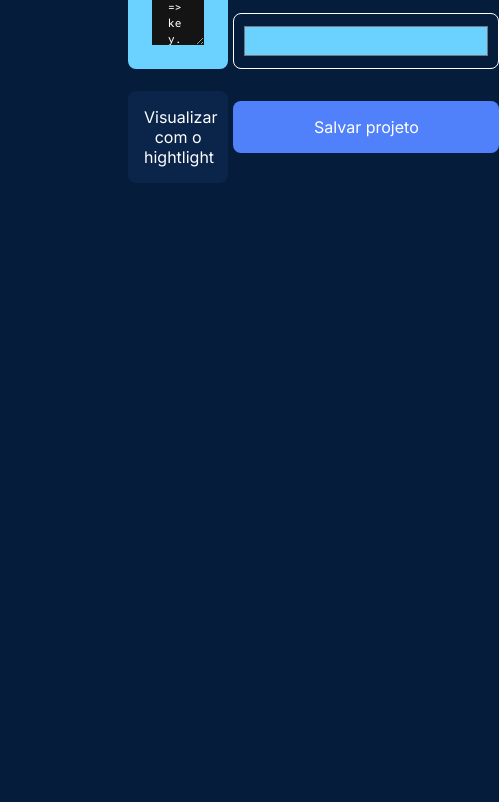
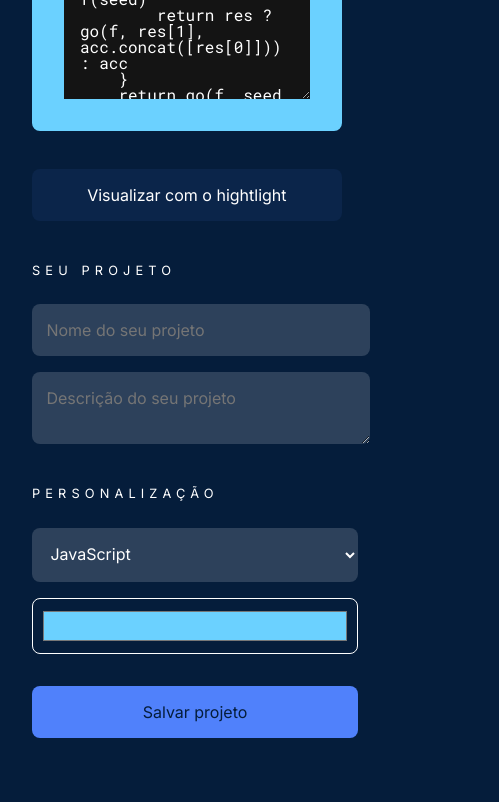
Before and after one commit to priscilasanches/alurachallenge_frontend, a plain HTML site: page index.html in a window 390 px wide. Shown: the part 449-1251 px from the top of the page, 499 px wide, since content can reach past the window. Before the commit the page ends 844 px from the top, so only its background shows below. Drawn offline with Linux system fonts and the light colour scheme.

Commit message:
Reestruturação CSS e responsividade

```diff
--- /dev/null
+++ b/css/base.css
@@ -0,0 +1,168 @@
+:root {
+    --background: #051D3B;
+
+    --input: #FFFFFF29;
+    --input-hover: #FFFFFF3D;
+
+    --botao: #5081FB;
+    --botao-hover: #7BA4FC;
+    --botao-focus: #96B9FD;
+    --botao-out: #5081FB14;
+    --botao-out-hover: #5081FB29;
+    --botao-out-focus: #5081FB3D;
+
+    --icone-hover: #5081FB14;
+    --icone-pressed: #5081FB29;
+
+    --item-menu: #5081FB29;
+    --item-menu-hover: #5081FBA3;
+    --item-menu-pressed: #5081FB;
+
+    --perfil-hover: #FFFFFF29;
+
+    --item-card:#FFFFFF14;
+    --item-card-hover: #FFFFFF29;
+
+    --fonte-card: 'Roboto Mono', sans-serif;
+}
+
+body {
+    background-color: var(--background);
+    font-family: 'inter', sans-serif;
+    line-height: 1.5rem;
+    color: #FFFFFF;
+    padding: 2rem;
+}
+
+.cabecalho {
+    display: flex;
+    justify-content: space-between;
+    align-items: center;
+    margin-bottom: 32px;
+}
+
+.cabecalho__logo {
+    width: 12%;
+    min-width: 100px;
+}
+
+.entrada {
+    background: var(--input);
+    padding: 1rem 0.9rem;
+    margin: 0.5rem 0;
+    width: 95%;
+    border-radius: 8px;
+    border: none;
+    outline: none;
+    transition: 0.2s;
+}
+
+.entrada--busca {
+    width: 56%;
+ }
+
+.entrada:hover {
+    background: var(--input-hover);
+}
+
+.busca-mobile {
+  display: none;
+}
+
+@media screen and (max-width:767px){
+  .entrada--busca {
+    display:none;
+  }
+
+  .busca-mobile {
+    display: inline-block;
+  }
+}
+
+.perfil {
+    display: flex;
+    align-items: center;
+    padding: 0.5rem;
+    border-radius: 8px;
+    transition: 0.2s;
+    margin-left: 9%;
+}
+
+.perfil-mobile {
+  display: none;
+}
+
+@media screen and (max-width: 1023px) {
+  .busca-mobile {
+  display: none;
+}
+
+  .perfil {
+    display:none;
+  }
+
+  .perfil-mobile {
+    display:inline-block;
+  }
+}
+
+.perfil:hover {
+    background: var(--perfil-hover);
+}
+
+.perfil__imagem {
+    width: 32px;
+}
+
+.perfil__nome {
+   margin-left: 8px;
+}
+
+.menu {
+    display: flex;
+    flex-direction: column;
+}
+
+@media screen and (max-width: 1023px) {
+  .menu {
+    position:absolute;
+    right: 200vw;
+  }
+}
+
+.titulo-sidebar {
+    font-size: 0.8rem;
+    line-height: 1.2rem;
+    letter-spacing: 0.4em;
+    text-transform: uppercase;
+    margin-bottom: 1rem;
+}
+
+.menu__item {
+    opacity: 56%;
+    margin-bottom: 2.5rem;
+}
+
+.menu__item i{
+    padding: 1rem 0.8rem;
+    margin-right: 1rem;
+    border-radius: 16px;
+    background: var(--item-menu);
+    transition: 0.2s;
+}
+
+.menu__item:hover {
+  opacity: 72%
+}
+
+.menu__item i:hover{
+    background: var(--item-menu-hover);
+}
+
+.menu__item--ativo {
+    opacity: 100%;
+}
+
+.menu__item--ativo i{
+    background: var(--item-menu-pressed);
+}
--- a/css/style.css
+++ b/css/style.css
@@ -1,142 +1,77 @@
-body {
-    background-color: #051D3B;
-    font-family: 'inter', sans-serif;
-    font-size: 16px;
-    line-height: 1.5rem;
-    color: #FFFFFF;
-    padding: 2rem;
+main {
+    display: grid;
+    grid-template-columns: 1fr 3fr 1fr;
 }
 
-/* Cabeçalho */
-.cabecalho {
-    display: flex;
-    justify-content: space-between;
-    align-items: center;
-}
-
-.cabecalho__logo {
-    width: 12%;
-    min-width: 100px;
-}
-
-.entrada {
-    background: #FFFFFF29;
-    padding: 1rem;
-    border-radius: 8px;
-    border: none;
-    outline: none;
-}
-
-.entrada:hover {
-    background: #FFFFFF3D;
-}
-
-.cabecalho__busca {
-    width: 56%;
-}
-
-.perfil {
-    display: flex;
-    align-items: center;
-}
-
-.perfil__imagem {
-    width: 32px;
-}
-
-.perfil__nome {
-   margin-left: 8px;
-}
-
-/* Principal */
-
-.pagina__editor {
-    display: grid;
-    grid-template-columns: 0.5fr 1.2fr 0.3fr;
-    margin-top: 32px;
-    grid-template-areas:
-        "menu editor informacoes-projeto"
-    ;
-}
-
-/* Menu */
-.menu {
+@media screen and (max-width: 1023px) {
+  main {
     display: flex;
     flex-direction: column;
-}
-
-.titulo__sidebar {
-    font-size: 0.8rem;
-    line-height: 1.2rem;
-    letter-spacing: 0.4em;
-    text-transform: uppercase;
-    margin-bottom: 1rem;
-}
-
-.menu__item {
-    opacity: 56%;
-    margin-bottom: 1rem;
-}
-
-.menu__item i{
-    padding: 16px 14px;
-    margin-right: 1rem;
-    border-radius: 16px;
-    background: #5081FB29;
-    transition: 0.2s;
-}
-
-.menu__item i:hover{
-    background: #5081FBA3;
-}
-
-.menu__item--ativo {
-    opacity: 100%;
-}
-
-.menu__item--ativo i{
-    background: #5081FB;
+  }
 }
 
 .editor__campo {
-    border-radius: 8px;
     background: #141414;
     background-image: url(../img/bolinhas.png);
     background-repeat: no-repeat;
     background-position: 1rem 1rem;
     background-size: 40px;
-    font-family: 'roboto mono';
-    font-size: 0.7rem;
-    line-height: 1rem;
     width: 95%;
     height: 366px;
+    border-radius: 8px;
+    font-family: var(--fonte-card);
+    line-height: 1rem;
     padding: 3rem 1rem 1rem;
+    box-sizing: border-box;
+    border: 32px solid #6BD1FF;
     outline: none;
-    border: 24px solid #6BD1FF;
-    box-sizing: border-box;
+}
+
+@media screen and (max-width: 767px){
+  .editor__campo{
+    height:492px;
+  }
+}
+
+.botao {
+    border-radius: 8px;
+    padding: 1rem;
+    margin: 2rem 0;
 }
 
 .editor__botao {
-    background: #5081FB14;
+    background: var(--botao-out);
+    margin-bottom: 2.5rem;
     width: 95%;
-    border-radius: 8px;
-    padding: 1rem;
-    margin-top: 1rem;
-    transition: 0.2s;
 }
 
 .editor__botao:hover {
-    background: #5081FB29;
+    background: var(--botao-out-hover);
 }
 
-.informacoes-projeto {
-    display: flex;
-    flex-direction: column;
+.editor__botao:active {
+    border: 4px solid #5081FB3D;
+}
+
+.editor__botao:focus {
+    background: var(--botao-out-focus);
+}
+
+.projeto {
+  display: flex;
+  flex-direction: column;
+}
+
+.titulo-espacamento{
+    margin-top: 2rem;
+}
+
+.personalizacao select {
     width: 100%;
 }
 
-.informacoes-projeto textarea {
-    margin: 1rem 0 2rem;
+option {
+    background: var(--background);
 }
 
 .color-picker {
@@ -146,19 +81,52 @@ body {
     height: 56px;
     border-radius: 8px;
     padding: 8px;
-    margin-top: 1rem;
+    margin-top: 0.5rem;
 }
 
-.botao {
-    background: #5081FB;
-     width: 100%;
-    border-radius: 8px;
-    padding: 1rem;
-    margin-top: 2rem;
-    transition: 0.2s;
+@media screen and (max-width: 1023px){
+  .personalizacao{
+    display:flex;
+    width: 100%;
+    justify-content: space-between;
+  }
+
+  .personalizacao select {
+    width: 48%;
+  }
+
+  .color-picker {
+    width: 48%;
+  }
 }
 
-.botao:hover {
-    background: #7BA4FC;
-    ;
+@media screen and (max-width: 767px){
+  .personalizacao{
+    display: inline-block;
+  }
+    .personalizacao select {
+    width: 100%;
+  }
+
+  .color-picker {
+    width: 100%;
+  }
 }
+
+.projeto__botao {
+    background: var(--botao);
+    color: #051D3B;
+    width: 100%
+}
+
+.projeto__botao:hover {
+    background: var(--botao-hover);
+}
+
+.projeto__botao:focus {
+    background: var(--botao-focus);
+}
+
+.projeto__botao:active {
+    border: 4px solid #5081FBB8;
+}
--- a/index.html
+++ b/index.html
@@ -5,25 +5,28 @@
     <meta http-equiv="X-UA-Compatible" content="IE=edge">
     <meta name="viewport" content="width=device-width, initial-scale=1.0">
     <title>Alura Dev | Editor de Código</title>
+    <link rel="stylesheet" href="css/reset.css">
+    <link href="fontawesome/css/all.css" rel="stylesheet">
     <link rel="preconnect" href="https://fonts.googleapis.com">
     <link rel="preconnect" href="https://fonts.gstatic.com" crossorigin>
     <link href="https://fonts.googleapis.com/css2?family=Inter:wght@400;700&family=Roboto+Mono&display=swap" rel="stylesheet">
-    <link rel="stylesheet" href="css/reset.css">
     <link rel="stylesheet" href="css/style.css">
-    <link href="fontawesome/css/all.css" rel="stylesheet">
+    <link rel="stylesheet" href="css/base.css">
 </head>
 <body>
     <header class="cabecalho">
         <img src="img/Logo.svg" alt="Logo da Alura dev" class="cabecalho__logo">
-        <input type="text" placeholder="Busque por algo" class="entrada cabecalho__busca">
-        <div class="perfil">
+        <input type="text" placeholder="Busque por algo" class="entrada entrada--busca ">
+        <button class="busca-mobile"><i>B</i></button>
+        <button class="perfil">
             <img src="img/Photo@2x.png" alt="Foto do usuário" class="perfil__imagem">
             <p class="perfil__nome">Harry</p>
-        </div>
+        </button>
+        <button class="perfil-mobile"><i>MN</i></button>
     </header>
-    <main class="pagina__editor">
+    <main>
         <nav class="menu">
-            <p class="titulo__sidebar">Menu</p>
+            <p class="titulo-sidebar">Menu</p>
             <a href="#" class="menu__item menu__item--ativo"><i class="fas fa-code"></i>Editor de Código</a>
             <a href="#" class="menu__item"><i class="fas fa-users"></i>Comunidade</a>
         </nav>
@@ -39,26 +42,23 @@ const unfold = (f, seed) => {
     }
     return go(f, seed, [])
 }</textarea>
-            <button class="editor__botao">Visualizar com o hightlight</button>
+            <button class="editor__botao botao">Visualizar com o hightlight</button>
         </section>
-        <fieldset class="informacoes-projeto">
-            <p class="titulo__sidebar">Seu projeto</p>
+        <fieldset class="projeto">
+            <p class="titulo-sidebar">Seu projeto</p>
             <input type="text" placeholder="Nome do seu projeto" class="entrada">
             <textarea placeholder="Descrição do seu projeto" class="entrada"></textarea>
-            <p class="titulo__sidebar">Personalização</p>
-            <input list="linguagens" class="entrada">
-            <datalist id="linguagens">
-               <option value="JavaScript">
-               <option value="HTML">
-               <option value="CSS">
-            </datalist>
-            <input type="color" class="color-picker" value="#6BD1FF"></input>
-            <button class="botao">Salvar projeto</button>
-
-
+            <p class="titulo-sidebar titulo-espacamento">Personalização</p>
+            <div class="personalizacao">
+              <select class="entrada">
+                 <option value="JavaScript">JavaScript</option>
+                 <option value="HTML">HTML</option>
+                 <option value="CSS">CSS</option>
+              </select>
+              <input type="color" class="color-picker" value="#6BD1FF">
+             </div>
+            <button class="projeto__botao botao">Salvar projeto</button>
         </fieldset>
-
     </main>
-
 </body>
 </html>
```
